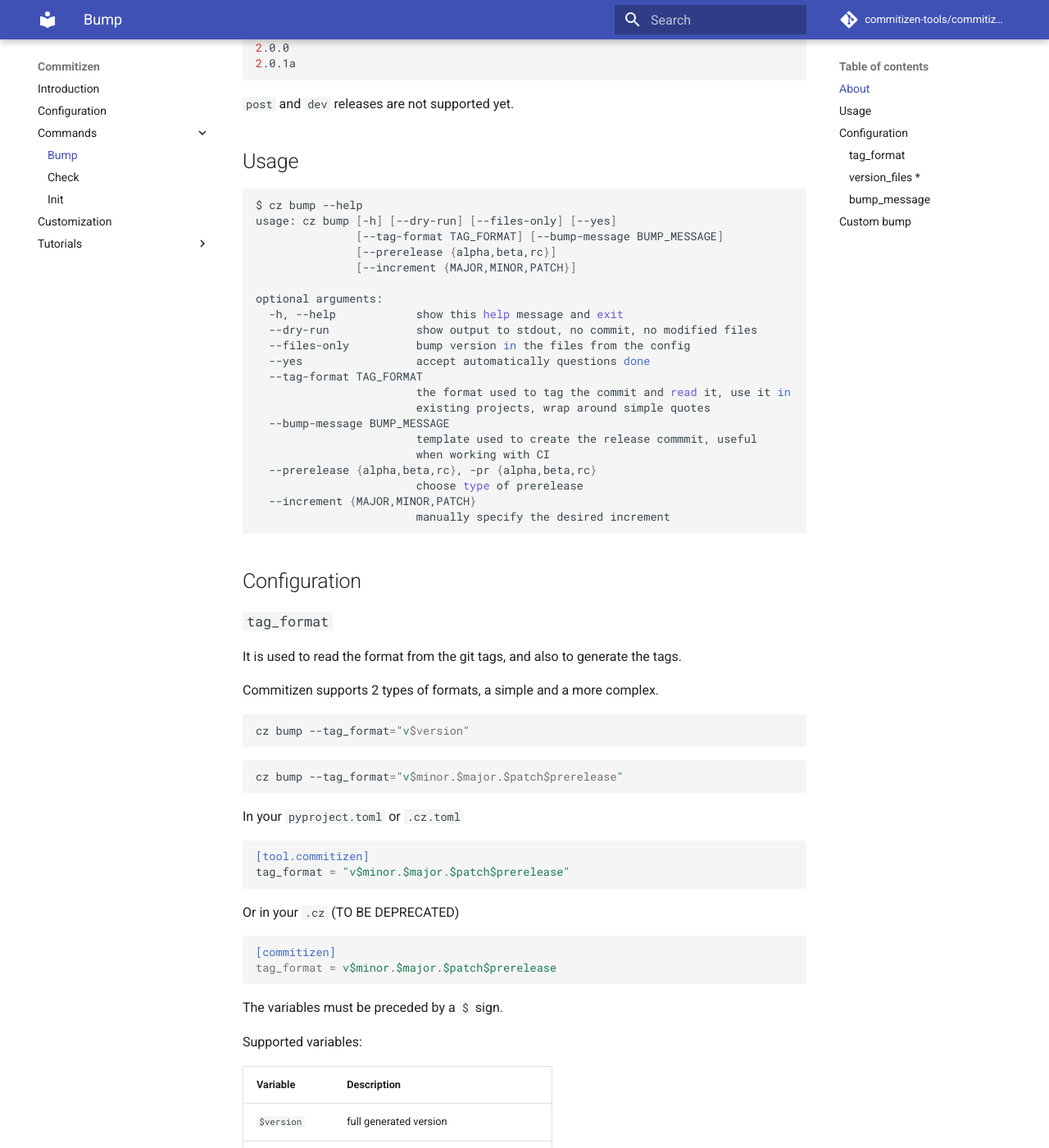
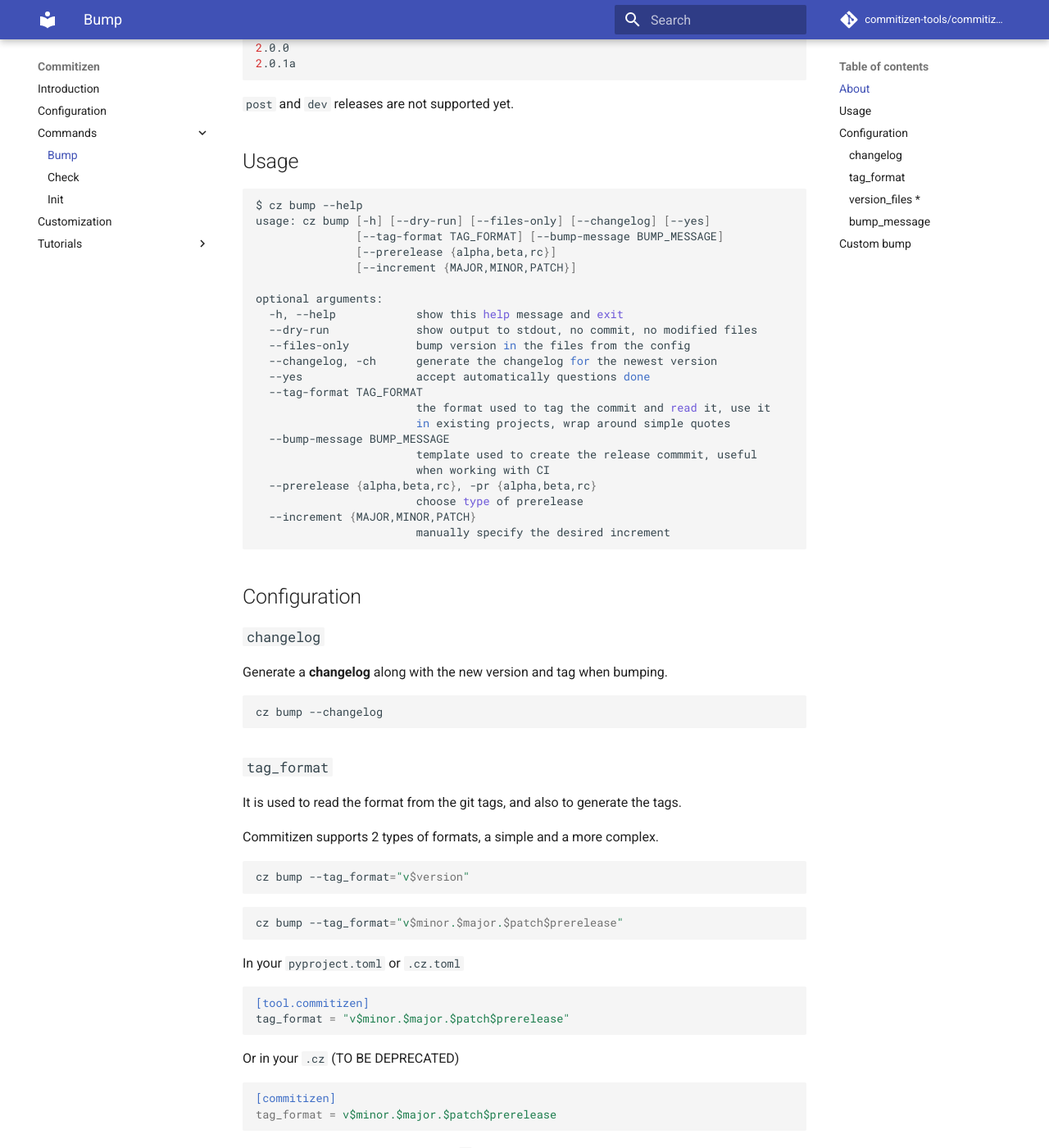
Before and after one commit to commitizen-tools/commitizen, an MkDocs documentation site: the page built from docs/bump.md, in a window 1280 px wide and 1400 px high, scrolled down 1590 px. Shown: the whole window at 82% size. Built offline with MkDocs 1.6.1 and Material for MkDocs 9.7.7, drawn with Linux system fonts in a browser that asks for light colours; comment, search, counter and statistics services are not loaded.

Commit message:
docs(bump): add information about changelog

````diff
--- a/docs/bump.md
+++ b/docs/bump.md
@@ -54,7 +54,7 @@
 
 ```bash
 $ cz bump --help
-usage: cz bump [-h] [--dry-run] [--files-only] [--yes]
+usage: cz bump [-h] [--dry-run] [--files-only] [--changelog] [--yes]
                [--tag-format TAG_FORMAT] [--bump-message BUMP_MESSAGE]
                [--prerelease {alpha,beta,rc}]
                [--increment {MAJOR,MINOR,PATCH}]
@@ -63,10 +63,11 @@
   -h, --help            show this help message and exit
   --dry-run             show output to stdout, no commit, no modified files
   --files-only          bump version in the files from the config
+  --changelog, -ch      generate the changelog for the newest version
   --yes                 accept automatically questions done
   --tag-format TAG_FORMAT
-                        the format used to tag the commit and read it, use it in
-                        existing projects, wrap around simple quotes
+                        the format used to tag the commit and read it, use it
+                        in existing projects, wrap around simple quotes
   --bump-message BUMP_MESSAGE
                         template used to create the release commmit, useful
                         when working with CI
@@ -77,6 +78,14 @@
 ```
 
 ## Configuration
+
+### `changelog`
+
+Generate a **changelog** along with the new version and tag when bumping.
+
+```bash
+cz bump --changelog
+```
 
 ### `tag_format`
 
````
